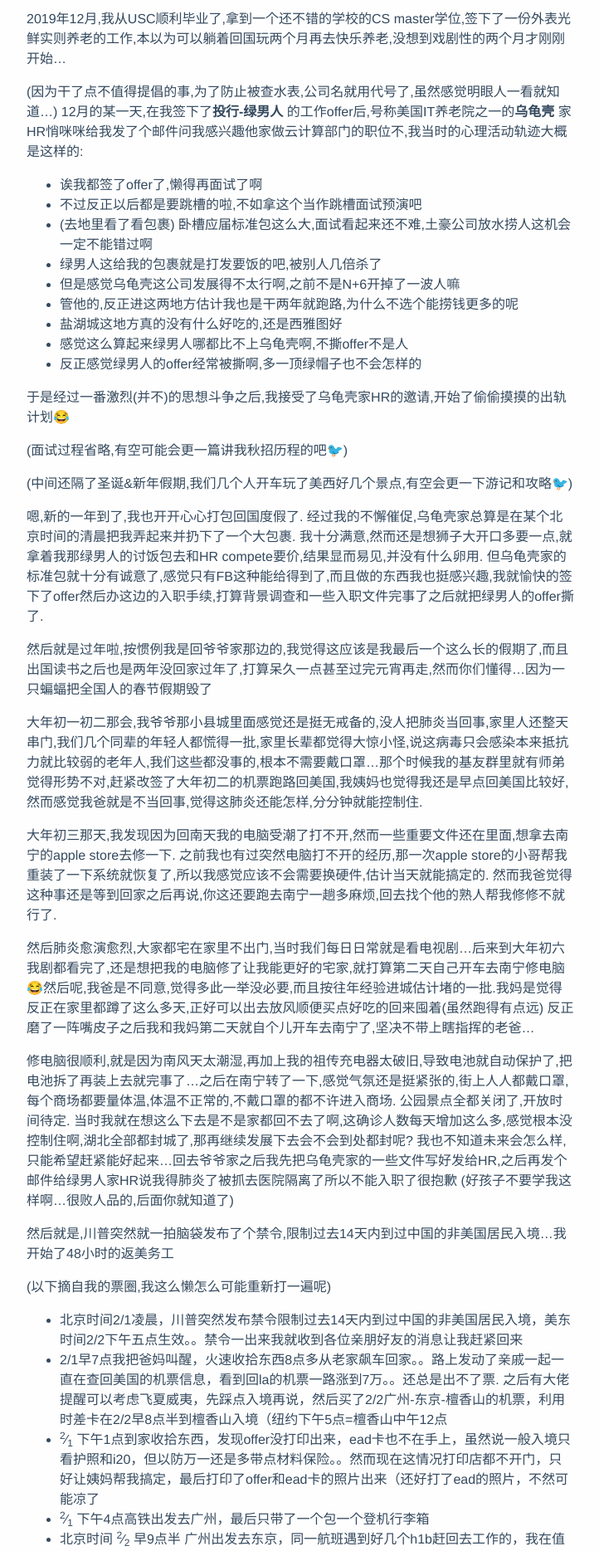
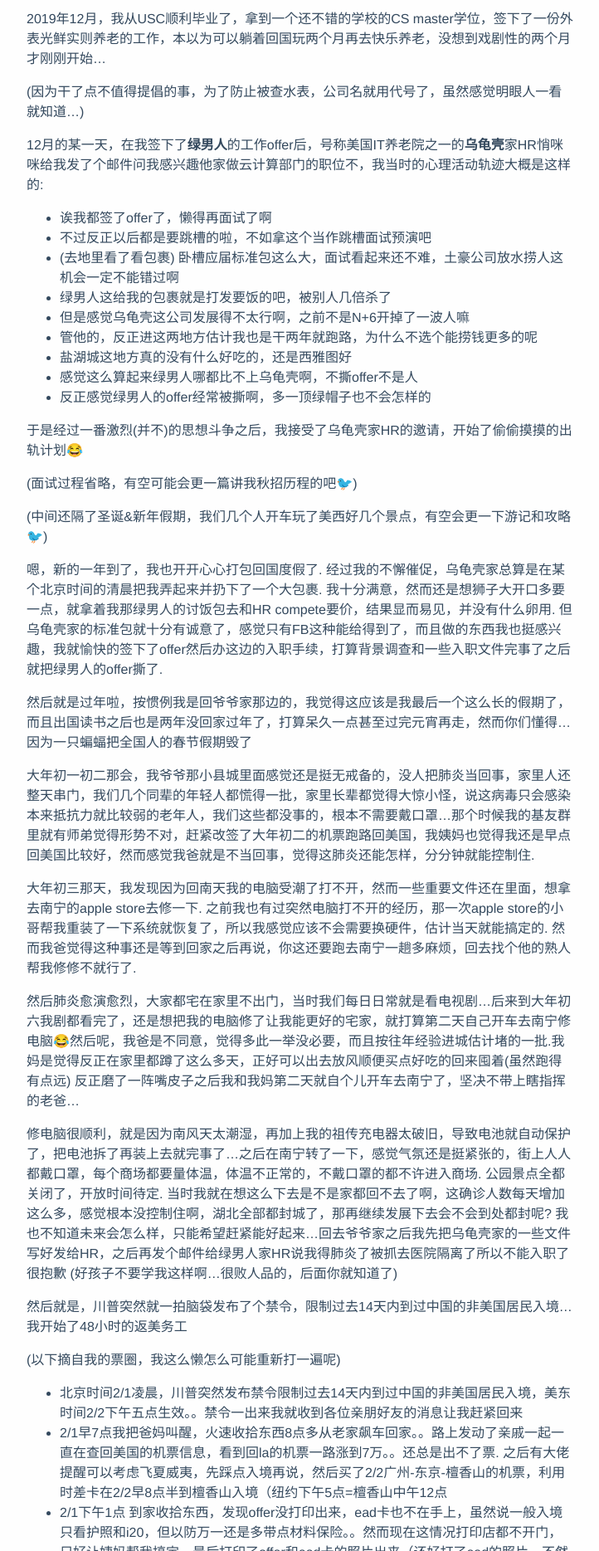
Before and after one commit to xymeow/xymeow.github.io, a plain HTML site: page post/onboarding/index.html in a window 1280 px wide. Shown: the part 200-2069 px from the top of the page at 83% size, without its empty margins (278-1000 px from the left). Drawn offline with nearby package versions, Linux system fonts and the light colour scheme; some packages are replaced by stand-ins of ours.

Commit message:
blog update Sat 15 Feb 2020 01:56:05 PST

```diff
--- a/categories/生活/index.xml
+++ b/categories/生活/index.xml
@@ -17,7 +17,8 @@
       <pubDate>Fri, 14 Feb 2020 00:00:00 +0000</pubDate>
 
       <guid>http://xymeow.github.io/post/onboarding/</guid>
-      <description>2019年12月,我从USC顺利毕业了,拿到一个还不错的学校的CS master学位,签下了一份外表光鲜实则养老的工作,本以为可以躺着回国玩两</description>
+      <description>&lt;p&gt;2019年12月，我从USC顺利毕业了，拿到一个还不错的学校的CS master学位，签下了一份外表光鲜实则养老的工作，本以为可以躺着回国玩两个月再去快乐养老，没想到戏剧性的两个月才刚刚开始&amp;hellip;
+&lt;/p&gt;</description>
     </item>
 
     <item>
--- a/index.xml
+++ b/index.xml
@@ -17,7 +17,8 @@
       <pubDate>Fri, 14 Feb 2020 00:00:00 +0000</pubDate>
 
       <guid>http://xymeow.github.io/post/onboarding/</guid>
-      <description>2019年12月,我从USC顺利毕业了,拿到一个还不错的学校的CS master学位,签下了一份外表光鲜实则养老的工作,本以为可以躺着回国玩两</description>
+      <description>&lt;p&gt;2019年12月，我从USC顺利毕业了，拿到一个还不错的学校的CS master学位，签下了一份外表光鲜实则养老的工作，本以为可以躺着回国玩两个月再去快乐养老，没想到戏剧性的两个月才刚刚开始&amp;hellip;
+&lt;/p&gt;</description>
     </item>
 
     <item>
--- a/post/index.xml
+++ b/post/index.xml
@@ -17,7 +17,8 @@
       <pubDate>Fri, 14 Feb 2020 00:00:00 +0000</pubDate>
 
       <guid>http://xymeow.github.io/post/onboarding/</guid>
-      <description>2019年12月,我从USC顺利毕业了,拿到一个还不错的学校的CS master学位,签下了一份外表光鲜实则养老的工作,本以为可以躺着回国玩两</description>
+      <description>&lt;p&gt;2019年12月，我从USC顺利毕业了，拿到一个还不错的学校的CS master学位，签下了一份外表光鲜实则养老的工作，本以为可以躺着回国玩两个月再去快乐养老，没想到戏剧性的两个月才刚刚开始&amp;hellip;
+&lt;/p&gt;</description>
     </item>
 
     <item>
--- a/post/onboarding/index.html
+++ b/post/onboarding/index.html
@@ -17,7 +17,7 @@
 
 
 <meta name="author" content="xymeow" />
-  <meta name="description" content="2019年12月,我从USC顺利毕业了,拿到一个还不错的学校的CS master学位,签下了一份外表光鲜实则养老的工作,本以为可以躺着回国玩两" />
+  <meta name="description" content="2019年12月，我从USC顺利毕业了，拿到一个还不错的学校的CS master学位，签下了一份外表光鲜实则养老的工作，本以为可以躺着回国玩两个月再去快乐养老，没想到戏剧性的两个月才刚刚开始&amp;hellip; " />
 
   <meta name="keywords" content="Hugo, theme, even, usc, CS, ustc" />
 
@@ -45,7 +45,8 @@
 <link href="/lib/fancybox/jquery.fancybox-3.1.20.min.css" rel="stylesheet">
 
 <meta property="og:title" content="一波N折的入职日记" />
-<meta property="og:description" content="2019年12月,我从USC顺利毕业了,拿到一个还不错的学校的CS master学位,签下了一份外表光鲜实则养老的工作,本以为可以躺着回国玩两" />
+<meta property="og:description" content="2019年12月，我从USC顺利毕业了，拿到一个还不错的学校的CS master学位，签下了一份外表光鲜实则养老的工作，本以为可以躺着回国玩两个月再去快乐养老，没想到戏剧性的两个月才刚刚开始&hellip;
+" />
 <meta property="og:type" content="article" />
 <meta property="og:url" content="http://xymeow.github.io/post/onboarding/" />
 
@@ -66,18 +67,20 @@
 
 
 <meta itemprop="name" content="一波N折的入职日记">
-<meta itemprop="description" content="2019年12月,我从USC顺利毕业了,拿到一个还不错的学校的CS master学位,签下了一份外表光鲜实则养老的工作,本以为可以躺着回国玩两">
+<meta itemprop="description" content="2019年12月，我从USC顺利毕业了，拿到一个还不错的学校的CS master学位，签下了一份外表光鲜实则养老的工作，本以为可以躺着回国玩两个月再去快乐养老，没想到戏剧性的两个月才刚刚开始&hellip;
+">
 
 
 <meta itemprop="datePublished" content="2020-02-14T00:00:00&#43;00:00" />
 <meta itemprop="dateModified" content="2020-02-14T00:00:00&#43;00:00" />
-<meta itemprop="wordCount" content="3495">
+<meta itemprop="wordCount" content="3536">
 
 
 
 <meta itemprop="keywords" content="Seattle," />
 <meta name="twitter:card" content="summary"/><meta name="twitter:title" content="一波N折的入职日记"/>
-<meta name="twitter:description" content="2019年12月,我从USC顺利毕业了,拿到一个还不错的学校的CS master学位,签下了一份外表光鲜实则养老的工作,本以为可以躺着回国玩两"/>
+<meta name="twitter:description" content="2019年12月，我从USC顺利毕业了，拿到一个还不错的学校的CS master学位，签下了一份外表光鲜实则养老的工作，本以为可以躺着回国玩两个月再去快乐养老，没想到戏剧性的两个月才刚刚开始&hellip;
+"/>
 
 <!--[if lte IE 9]>
   <script src="https://cdnjs.cloudflare.com/ajax/libs/classlist/1.1.20170427/classList.min.js"></script>
@@ -166,67 +169,68 @@
 
 
     <div class="post-content">
-      <p>2019年12月,我从USC顺利毕业了,拿到一个还不错的学校的CS master学位,签下了一份外表光鲜实则养老的工作,本以为可以躺着回国玩两个月再去快乐养老,没想到戏剧性的两个月才刚刚开始&hellip;</p>
+      <p>2019年12月，我从USC顺利毕业了，拿到一个还不错的学校的CS master学位，签下了一份外表光鲜实则养老的工作，本以为可以躺着回国玩两个月再去快乐养老，没想到戏剧性的两个月才刚刚开始&hellip;
+</p>
 
-<p>(因为干了点不值得提倡的事,为了防止被查水表,公司名就用代号了,虽然感觉明眼人一看就知道&hellip;)
-12月的某一天,在我签下了<strong>投行-绿男人</strong> 的工作offer后,号称美国IT养老院之一的<strong>乌龟壳</strong> 家HR悄咪咪给我发了个邮件问我感兴趣他家做云计算部门的职位不,我当时的心理活动轨迹大概是这样的:</p>
+<p>(因为干了点不值得提倡的事，为了防止被查水表，公司名就用代号了，虽然感觉明眼人一看就知道&hellip;)</p>
+
+<p>12月的某一天，在我签下了<strong>绿男人</strong>的工作offer后，号称美国IT养老院之一的<strong>乌龟壳</strong>家HR悄咪咪给我发了个邮件问我感兴趣他家做云计算部门的职位不，我当时的心理活动轨迹大概是这样的:</p>
 
 <ul>
-<li>诶我都签了offer了,懒得再面试了啊</li>
-<li>不过反正以后都是要跳槽的啦,不如拿这个当作跳槽面试预演吧</li>
-<li>(去地里看了看包裹) 卧槽应届标准包这么大,面试看起来还不难,土豪公司放水捞人这机会一定不能错过啊</li>
-<li>绿男人这给我的包裹就是打发要饭的吧,被别人几倍杀了</li>
-<li>但是感觉乌龟壳这公司发展得不太行啊,之前不是N+6开掉了一波人嘛</li>
-<li>管他的,反正进这两地方估计我也是干两年就跑路,为什么不选个能捞钱更多的呢</li>
-<li>盐湖城这地方真的没有什么好吃的,还是西雅图好</li>
-<li>感觉这么算起来绿男人哪都比不上乌龟壳啊,不撕offer不是人</li>
-<li>反正感觉绿男人的offer经常被撕啊,多一顶绿帽子也不会怎样的</li>
+<li>诶我都签了offer了，懒得再面试了啊</li>
+<li>不过反正以后都是要跳槽的啦，不如拿这个当作跳槽面试预演吧</li>
+<li>(去地里看了看包裹) 卧槽应届标准包这么大，面试看起来还不难，土豪公司放水捞人这机会一定不能错过啊</li>
+<li>绿男人这给我的包裹就是打发要饭的吧，被别人几倍杀了</li>
+<li>但是感觉乌龟壳这公司发展得不太行啊，之前不是N+6开掉了一波人嘛</li>
+<li>管他的，反正进这两地方估计我也是干两年就跑路，为什么不选个能捞钱更多的呢</li>
+<li>盐湖城这地方真的没有什么好吃的，还是西雅图好</li>
+<li>感觉这么算起来绿男人哪都比不上乌龟壳啊，不撕offer不是人</li>
+<li>反正感觉绿男人的offer经常被撕啊，多一顶绿帽子也不会怎样的</li>
 </ul>
 
-<p>于是经过一番激烈(并不)的思想斗争之后,我接受了乌龟壳家HR的邀请,开始了偷偷摸摸的出轨计划😂</p>
+<p>于是经过一番激烈(并不)的思想斗争之后，我接受了乌龟壳家HR的邀请，开始了偷偷摸摸的出轨计划😂</p>
 
-<p>(面试过程省略,有空可能会更一篇讲我秋招历程的吧🐦)</p>
+<p>(面试过程省略，有空可能会更一篇讲我秋招历程的吧🐦)</p>
 
-<p>(中间还隔了圣诞&amp;新年假期,我们几个人开车玩了美西好几个景点,有空会更一下游记和攻略🐦)</p>
+<p>(中间还隔了圣诞&amp;新年假期，我们几个人开车玩了美西好几个景点，有空会更一下游记和攻略🐦)</p>
 
-<p>嗯,新的一年到了,我也开开心心打包回国度假了. 经过我的不懈催促,乌龟壳家总算是在某个北京时间的清晨把我弄起来并扔下了一个大包裹. 我十分满意,然而还是想狮子大开口多要一点,就拿着我那绿男人的讨饭包去和HR compete要价,结果显而易见,并没有什么卵用. 但乌龟壳家的标准包就十分有诚意了,感觉只有FB这种能给得到了,而且做的东西我也挺感兴趣,我就愉快的签下了offer然后办这边的入职手续,打算背景调查和一些入职文件完事了之后就把绿男人的offer撕了.</p>
+<p>嗯，新的一年到了，我也开开心心打包回国度假了. 经过我的不懈催促，乌龟壳家总算是在某个北京时间的清晨把我弄起来并扔下了一个大包裹. 我十分满意，然而还是想狮子大开口多要一点，就拿着我那绿男人的讨饭包去和HR compete要价，结果显而易见，并没有什么卵用. 但乌龟壳家的标准包就十分有诚意了，感觉只有FB这种能给得到了，而且做的东西我也挺感兴趣，我就愉快的签下了offer然后办这边的入职手续，打算背景调查和一些入职文件完事了之后就把绿男人的offer撕了.</p>
 
-<p>然后就是过年啦,按惯例我是回爷爷家那边的,我觉得这应该是我最后一个这么长的假期了,而且出国读书之后也是两年没回家过年了,打算呆久一点甚至过完元宵再走,然而你们懂得&hellip;因为一只蝙蝠把全国人的春节假期毁了</p>
+<p>然后就是过年啦，按惯例我是回爷爷家那边的，我觉得这应该是我最后一个这么长的假期了，而且出国读书之后也是两年没回家过年了，打算呆久一点甚至过完元宵再走，然而你们懂得&hellip;因为一只蝙蝠把全国人的春节假期毁了</p>
 
-<p>大年初一初二那会,我爷爷那小县城里面感觉还是挺无戒备的,没人把肺炎当回事,家里人还整天串门,我们几个同辈的年轻人都慌得一批,家里长辈都觉得大惊小怪,说这病毒只会感染本来抵抗力就比较弱的老年人,我们这些都没事的,根本不需要戴口罩&hellip;那个时候我的基友群里就有师弟觉得形势不对,赶紧改签了大年初二的机票跑路回美国,我姨妈也觉得我还是早点回美国比较好,然而感觉我爸就是不当回事,觉得这肺炎还能怎样,分分钟就能控制住.</p>
+<p>大年初一初二那会，我爷爷那小县城里面感觉还是挺无戒备的，没人把肺炎当回事，家里人还整天串门，我们几个同辈的年轻人都慌得一批，家里长辈都觉得大惊小怪，说这病毒只会感染本来抵抗力就比较弱的老年人，我们这些都没事的，根本不需要戴口罩&hellip;那个时候我的基友群里就有师弟觉得形势不对，赶紧改签了大年初二的机票跑路回美国，我姨妈也觉得我还是早点回美国比较好，然而感觉我爸就是不当回事，觉得这肺炎还能怎样，分分钟就能控制住.</p>
 
-<p>大年初三那天,我发现因为回南天我的电脑受潮了打不开,然而一些重要文件还在里面,想拿去南宁的apple store去修一下. 之前我也有过突然电脑打不开的经历,那一次apple store的小哥帮我重装了一下系统就恢复了,所以我感觉应该不会需要换硬件,估计当天就能搞定的. 然而我爸觉得这种事还是等到回家之后再说,你这还要跑去南宁一趟多麻烦,回去找个他的熟人帮我修修不就行了.</p>
+<p>大年初三那天，我发现因为回南天我的电脑受潮了打不开，然而一些重要文件还在里面，想拿去南宁的apple store去修一下. 之前我也有过突然电脑打不开的经历，那一次apple store的小哥帮我重装了一下系统就恢复了，所以我感觉应该不会需要换硬件，估计当天就能搞定的. 然而我爸觉得这种事还是等到回家之后再说，你这还要跑去南宁一趟多麻烦，回去找个他的熟人帮我修修不就行了.</p>
 
-<p>然后肺炎愈演愈烈,大家都宅在家里不出门,当时我们每日日常就是看电视剧&hellip;后来到大年初六我剧都看完了,还是想把我的电脑修了让我能更好的宅家,就打算第二天自己开车去南宁修电脑😂然后呢,我爸是不同意,觉得多此一举没必要,而且按往年经验进城估计堵的一批.我妈是觉得反正在家里都蹲了这么多天,正好可以出去放风顺便买点好吃的回来囤着(虽然跑得有点远) 反正磨了一阵嘴皮子之后我和我妈第二天就自个儿开车去南宁了,坚决不带上瞎指挥的老爸&hellip;</p>
+<p>然后肺炎愈演愈烈，大家都宅在家里不出门，当时我们每日日常就是看电视剧&hellip;后来到大年初六我剧都看完了，还是想把我的电脑修了让我能更好的宅家，就打算第二天自己开车去南宁修电脑😂然后呢，我爸是不同意，觉得多此一举没必要，而且按往年经验进城估计堵的一批.我妈是觉得反正在家里都蹲了这么多天，正好可以出去放风顺便买点好吃的回来囤着(虽然跑得有点远) 反正磨了一阵嘴皮子之后我和我妈第二天就自个儿开车去南宁了，坚决不带上瞎指挥的老爸&hellip;</p>
 
-<p>修电脑很顺利,就是因为南风天太潮湿,再加上我的祖传充电器太破旧,导致电池就自动保护了,把电池拆了再装上去就完事了&hellip;之后在南宁转了一下,感觉气氛还是挺紧张的,街上人人都戴口罩,每个商场都要量体温,体温不正常的,不戴口罩的都不许进入商场. 公园景点全都关闭了,开放时间待定. 当时我就在想这么下去是不是家都回不去了啊,这确诊人数每天增加这么多,感觉根本没控制住啊,湖北全部都封城了,那再继续发展下去会不会到处都封呢? 我也不知道未来会怎么样,只能希望赶紧能好起来&hellip;回去爷爷家之后我先把乌龟壳家的一些文件写好发给HR,之后再发个邮件给绿男人家HR说我得肺炎了被抓去医院隔离了所以不能入职了很抱歉 (好孩子不要学我这样啊&hellip;很败人品的,后面你就知道了)</p>
+<p>修电脑很顺利，就是因为南风天太潮湿，再加上我的祖传充电器太破旧，导致电池就自动保护了，把电池拆了再装上去就完事了&hellip;之后在南宁转了一下，感觉气氛还是挺紧张的，街上人人都戴口罩，每个商场都要量体温，体温不正常的，不戴口罩的都不许进入商场. 公园景点全都关闭了，开放时间待定. 当时我就在想这么下去是不是家都回不去了啊，这确诊人数每天增加这么多，感觉根本没控制住啊，湖北全部都封城了，那再继续发展下去会不会到处都封呢? 我也不知道未来会怎么样，只能希望赶紧能好起来&hellip;回去爷爷家之后我先把乌龟壳家的一些文件写好发给HR，之后再发个邮件给绿男人家HR说我得肺炎了被抓去医院隔离了所以不能入职了很抱歉 (好孩子不要学我这样啊&hellip;很败人品的，后面你就知道了)</p>
 
-<p>然后就是,川普突然就一拍脑袋发布了个禁令,限制过去14天内到过中国的非美国居民入境&hellip;我开始了48小时的返美务工</p>
+<p>然后就是，川普突然就一拍脑袋发布了个禁令，限制过去14天内到过中国的非美国居民入境&hellip;我开始了48小时的返美务工</p>
 
-<p>(以下摘自我的票圈,我这么懒怎么可能重新打一遍呢)</p>
+<p>(以下摘自我的票圈，我这么懒怎么可能重新打一遍呢)</p>
 
 <ul>
 <li>北京时间2/1凌晨，川普突然发布禁令限制过去14天内到过中国的非美国居民入境，美东时间2/2下午五点生效。。禁令一出来我就收到各位亲朋好友的消息让我赶紧回来</li>
 <li>2/1早7点我把爸妈叫醒，火速收拾东西8点多从老家飙车回家。。路上发动了亲戚一起一直在查回美国的机票信息，看到回la的机票一路涨到7万。。还总是出不了票. 之后有大佬提醒可以考虑飞夏威夷，先踩点入境再说，然后买了2/2广州-东京-檀香山的机票，利用时差卡在2/2早8点半到檀香山入境（纽约下午5点=檀香山中午12点</li>
-<li><sup>2</sup>&frasl;<sub>1</sub> 下午1点到家收拾东西，发现offer没打印出来，ead卡也不在手上，虽然说一般入境只看护照和i20，但以防万一还是多带点材料保险。。然而现在这情况打印店都不开门，只好让姨妈帮我搞定，最后打印了offer和ead卡的照片出来（还好打了ead的照片，不然可能凉了</li>
-<li><sup>2</sup>&frasl;<sub>1</sub> 下午4点高铁出发去广州，最后只带了一个包一个登机行李箱</li>
-<li>北京时间 <sup>2</sup>&frasl;<sub>2</sub> 早9点半 广州出发去东京，同一航班遇到好几个h1b赶回去工作的，我在值机柜台还解释了很久我的opt身份是可以入境的，柜台小姐姐还是一脸懵逼，最后我说我要是入不了境我自己全权负责不会影响你们。。终于给我办登机了，还给我选了个倒数第二排的谜之座位</li>
-<li>东京时间 <sup>2</sup>&frasl;<sub>2</sub> 14:30 到达成田机场，结果发现转机也要安检排长队。。一小时之后进候机大厅，之后快乐购物</li>
-<li>东京时间 <sup>2</sup>&frasl;<sub>2</sub> 20:30 出发飞檀香山，我发现我坐的是网红航线大海龟涂装的空客A380，分上下两层，坐500多人。。感觉海关排队要排很久</li>
-<li>夏威夷时间 <sup>2</sup>&frasl;<sub>2</sub> 8:10 到达机场，然而我这最后几排的座位就是下飞机都等了很久。。</li>
+<li>2/1下午1点 到家收拾东西，发现offer没打印出来，ead卡也不在手上，虽然说一般入境只看护照和i20，但以防万一还是多带点材料保险。。然而现在这情况打印店都不开门，只好让姨妈帮我搞定，最后打印了offer和ead卡的照片出来（还好打了ead的照片，不然可能凉了</li>
+<li>2/1下午4点 高铁出发去广州，最后只带了一个包一个登机行李箱</li>
+<li>北京时间2/2早9点半 广州出发去东京，同一航班遇到好几个h1b赶回去工作的，我在值机柜台还解释了很久我的opt身份是可以入境的，柜台小姐姐还是一脸懵逼，最后我说我要是入不了境我自己全权负责不会影响你们。。终于给我办登机了，还给我选了个倒数第二排的谜之座位</li>
+<li>东京时间2/2 14:30 到达成田机场，结果发现转机也要安检排长队。。一小时之后进候机大厅，之后快乐购物</li>
+<li>东京时间2/2 20:30 出发飞檀香山，我发现我坐的是网红航线大海龟涂装的空客A380，分上下两层，坐500多人。。感觉海关排队要排很久</li>
+<li>夏威夷时间2/2 8:10 到达机场，然而我这最后几排的座位就是下飞机都等了很久。。</li>
 <li>8:30 出飞机，想跑路冲到前面海关入境处都不行，人太太太多了……</li>
 <li>8:50到入境处排队，还好我是f1 visa，不用排b签打印那个啥单子的队</li>
 <li>9:20 通关入境 有个小插曲，海关黑哥哥问我是回来上学么，我说我毕业了是opt身份，结果他就要看我的ead卡。。我说卡不在身上啊，我不知道要卡啊……老哥就说不行，一定要卡，我说我打印了个卡的照片，给他看了，然后我再无辜卖萌说上面写了not valid for entry，所以我以为不用带，老哥就问隔壁窗口的小姐姐这个ead卡是不是必须的，小姐姐感觉是想帮我一把，就直接说入境不需要ead卡，最后老哥放我过了&hellip;说下一次一定要记得带实体卡啦……还好还好，要不被关小黑屋了怕是要凉了</li>
 </ul>
 
-<p>总之我是卡在禁令生效前3小时回到了美国,看着同一航班的日本人都是欢天喜地来度假的,而中国兄弟姐妹基本都是赶回来上班上学的,唉&hellip;总之在机场见到的朋友们都是各显神通,用各种手段极限入境,都不容易.</p>
+<p>总之我是卡在禁令生效前3小时回到了美国，看着同一航班的日本人都是欢天喜地来度假的，而中国兄弟姐妹基本都是赶回来上班上学的，唉&hellip;总之在机场见到的朋友们都是各显神通，用各种手段极限入境，都不容易.</p>
 
-<p>可能有人会问,为什么我们要这么拼命往回赶呢? 这种时候了不应该乖乖呆在家么? 七八万的机票都有人买这值得么? 唉,要不是禁令我也想在家躺着啊,但是按照这个形势判断,禁令什么时候解除还是未知数,就像国内的假期一样都不知道什么时候才到头,由于疫情假期一再被延长,同理这个禁令也可能不断延长下去,目前中美之之间的航班大多数已经被取消了,挺多是停飞到3月底的,感觉可能得到3月底这样才有望恢复正常. 但是工作是不会等人的,我们这种也就算是个高级打工仔,你来不了的话公司随便再捞个人干你的活就是了,反正现在大把的人学CS,人才也不缺你一个. 像我这样在美国读完master现在是opt身份的,只有90天的失业期,90天过后没有工作必须打包回国,如果禁令解除是遥遥无期,我在国内过了opt失业期,那我又得重新开始在国内找工作,又得耗费大量的时间和精力,也基本不会有现在这么好的机会&hellip;H1b身份的也差不多,总之历史的一粒沙,压到个人上就是一座山,不如拼一把大力出奇迹,把能做的都做了吧</p>
+<p>可能有人会问，为什么我们要这么拼命往回赶呢? 这种时候了不应该乖乖呆在家么? 七八万的机票都有人买这值得么? 唉，要不是禁令我也想在家躺着啊，但是按照这个形势判断，禁令什么时候解除还是未知数，就像国内的假期一样都不知道什么时候才到头，由于疫情假期一再被延长，同理这个禁令也可能不断延长下去，目前中美之之间的航班大多数已经被取消了，挺多是停飞到3月底的，感觉可能得到3月底这样才有望恢复正常. 但是工作是不会等人的，我们这种也就算是个高级打工仔，你来不了的话公司随便再捞个人干你的活就是了，反正现在大把的人学CS，人才也不缺你一个. 像我这样在美国读完master现在是opt身份的，只有90天的失业期，90天过后没有工作必须打包回国，如果禁令解除是遥遥无期，我在国内过了opt失业期，那我又得重新开始在国内找工作，又得耗费大量的时间和精力，也基本不会有现在这么好的机会&hellip;H1b身份的也差不多，总之历史的一粒沙，压到个人上就是一座山，不如拼一把大力出奇迹，把能做的都做了吧</p>
 
 <hr />
 
-<p>(未完待续,过几天更新绿男人告状事件)</p>
-
+<p>(未完待续，过几天更新绿男人告状事件)</p>
     </div>
 
 
--- a/tags/seattle/index.xml
+++ b/tags/seattle/index.xml
@@ -17,7 +17,8 @@
       <pubDate>Fri, 14 Feb 2020 00:00:00 +0000</pubDate>
 
       <guid>http://xymeow.github.io/post/onboarding/</guid>
-      <description>2019年12月,我从USC顺利毕业了,拿到一个还不错的学校的CS master学位,签下了一份外表光鲜实则养老的工作,本以为可以躺着回国玩两</description>
+      <description>&lt;p&gt;2019年12月，我从USC顺利毕业了，拿到一个还不错的学校的CS master学位，签下了一份外表光鲜实则养老的工作，本以为可以躺着回国玩两个月再去快乐养老，没想到戏剧性的两个月才刚刚开始&amp;hellip;
+&lt;/p&gt;</description>
     </item>
 
     <item>
```
Also changed, not shown: index.html (+2 -1 lines).
